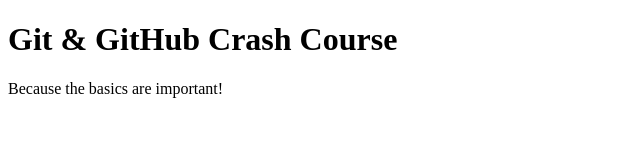
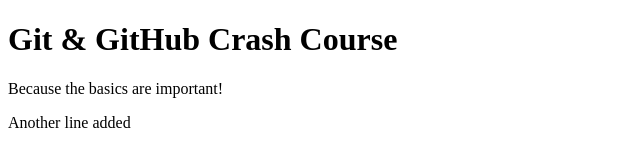
Before and after one commit to clau-palo/github-course, a plain HTML site: page index.html in a window 1280 px wide. Shown: the whole page, without its empty margins (0-640 px from the left). Drawn offline with Linux system fonts and the light colour scheme.

Commit message:
Content added

```diff
--- a/index.html
+++ b/index.html
@@ -9,5 +9,6 @@
   <body>
     <h1>Git & GitHub Crash Course</h1>
     <p>Because the basics are important!</p>
+    <p>Another line added</p>
   </body>
 </html>
```
